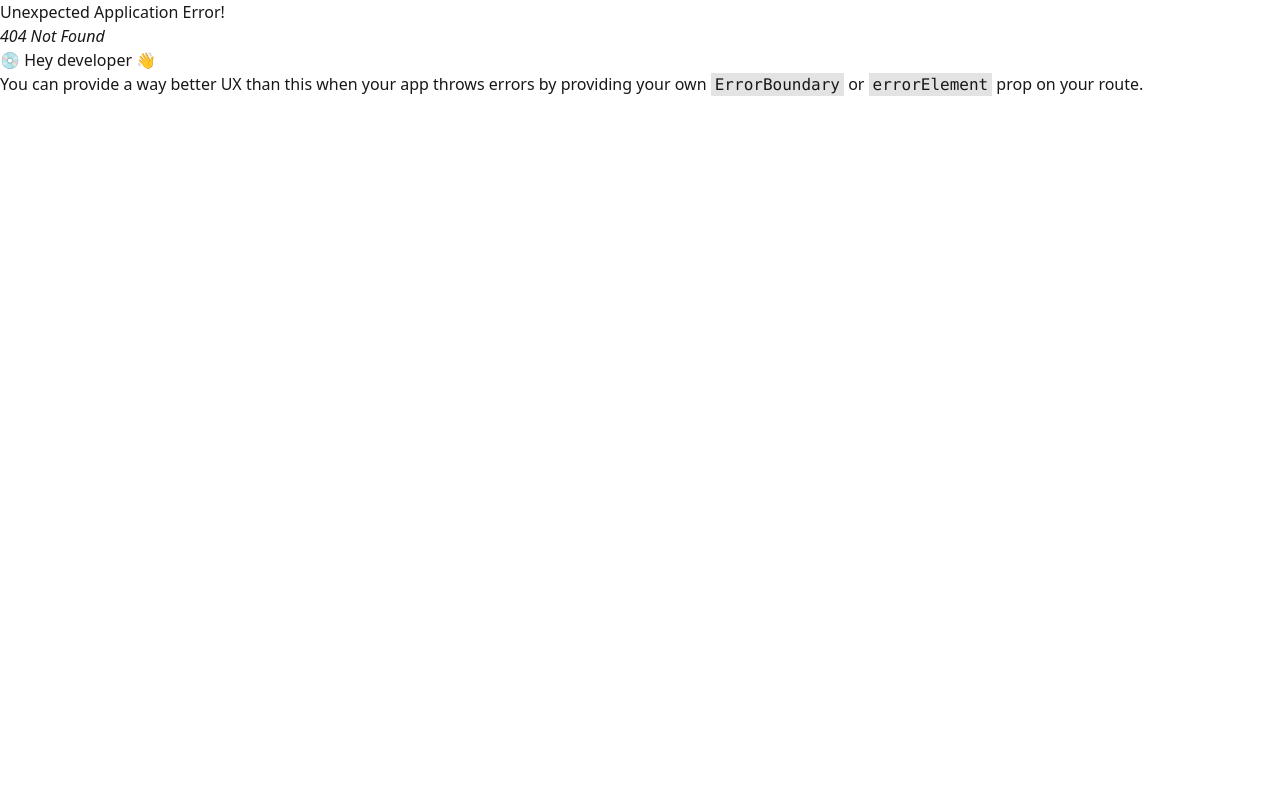
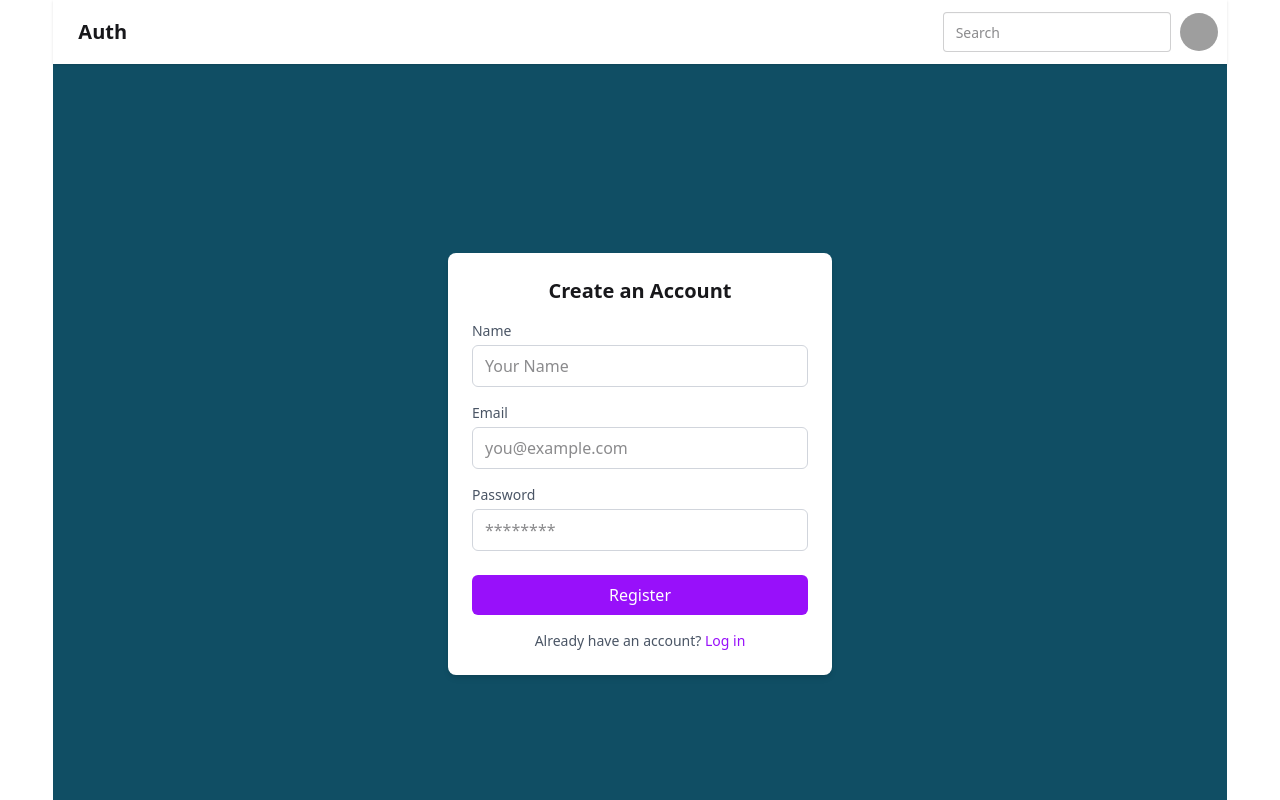
Before and after one commit to Amitkumersarkar/Simple-Auth-Projects, a React (Vite) app: page /register in a window 1280 px wide. Before the commit this address had no page. Shown: the top 800 px of the page. Built offline with nearby package versions, Linux system fonts and the light colour scheme; grey boxes are pictures that could not be loaded.

Commit message:
added register form

```diff
--- a/src/components/Header/Navbar.jsx
+++ b/src/components/Header/Navbar.jsx
@@ -5,7 +5,9 @@ const Navbar = () => {
     return (
         <div className="navbar bg-base-100 shadow-sm">
             <div className="flex-1">
-                <a className="btn btn-ghost text-xl">Auth</a>
+                <NavLink to='/'>
+                    <a className="btn btn-ghost text-xl">Auth</a>
+                </NavLink>
             </div>
             <div className="flex gap-2">
                 <input type="text" placeholder="Search" className="input input-bordered w-24 md:w-auto" />
@@ -26,9 +28,11 @@ const Navbar = () => {
                                 <span className="badge">New</span>
                             </a>
                         </li>
-                        <li><a>Settings</a></li>
                         <NavLink to='/login'>
                             <li><a>Login</a></li>
+                        </NavLink>
+                        <NavLink to='/register'>
+                            <li><a>Register</a></li>
                         </NavLink>
                         <li><a>Logout</a></li>
                     </ul>
--- /dev/null
+++ b/src/components/Register/Register.jsx
@@ -0,0 +1,59 @@
+
+const Register = () => {
+
+    return (
+        <div className="bg-cyan-900 flex items-center justify-center min-h-screen">
+            <div className="bg-white p-6 rounded-lg shadow-md w-full max-w-sm">
+                <h1 className="text-xl font-semibold mb-4 text-center">Create an Account</h1>
+
+                <form>
+                    <div className="mb-4">
+                        <label className="block mb-1 text-sm text-gray-600">Name</label>
+                        <input
+                            type="text"
+                            placeholder="Your Name"
+                            className="w-full px-3 py-2 border border-gray-300 rounded-md focus:outline-none focus:ring-2 focus:ring-purple-500"
+                            required
+                        />
+                    </div>
+
+                    <div className="mb-4">
+                        <label className="block mb-1 text-sm text-gray-600">Email</label>
+                        <input
+                            type="email"
+                            placeholder="you@example.com"
+                            className="w-full px-3 py-2 border border-gray-300 rounded-md focus:outline-none focus:ring-2 focus:ring-purple-500"
+                            required
+                        />
+                    </div>
+
+                    <div className="mb-6">
+                        <label className="block mb-1 text-sm text-gray-600">Password</label>
+                        <input
+                            type="password"
+                            placeholder="********"
+                            className="w-full px-3 py-2 border border-gray-300 rounded-md focus:outline-none focus:ring-2 focus:ring-purple-500"
+                            required
+                        />
+                    </div>
+
+                    <button
+                        type="submit"
+                        className="w-full bg-purple-600 text-white py-2 rounded-md hover:bg-purple-700 transition duration-200"
+                    >
+                        Register
+                    </button>
+                </form>
+
+                <p className="text-sm text-center text-gray-600 mt-4">
+                    Already have an account?{" "}
+                    <a href="/login" className="text-purple-600 font-medium hover:underline">
+                        Log in
+                    </a>
+                </p>
+            </div>
+        </div>
+    );
+};
+
+export default Register;
--- a/src/main.jsx
+++ b/src/main.jsx
@@ -8,6 +8,7 @@ import {
 import Root from './components/Root/Root';
 import Home from './components/Home/Home';
 import Login from './components/Login/Login';
+import Register from './components/Register/Register';
 
 const router = createBrowserRouter([
   {
@@ -21,6 +22,10 @@ const router = createBrowserRouter([
       {
         path: '/login',
         element: <Login></Login>
+      },
+      {
+        path: '/register',
+        element: <Register></Register>
       }
     ]
   },
```
